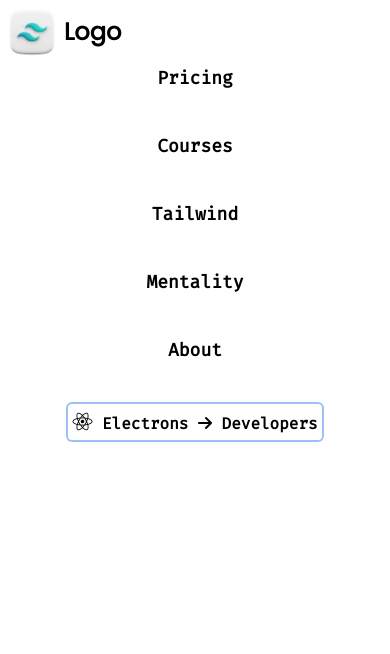
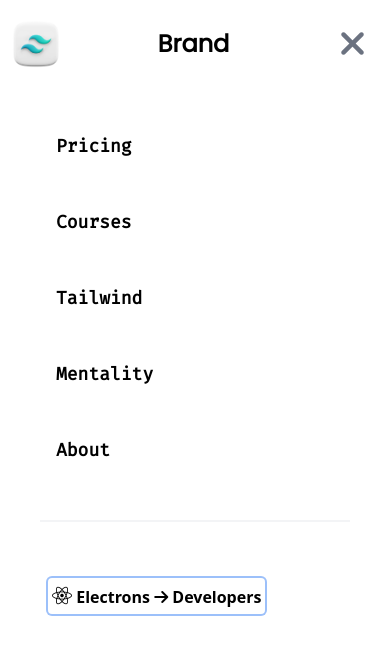
Before and after one commit to imlearning2024/nothing, a plain HTML site: page index.html in a window 390 px wide. Drawn offline with Linux system fonts and the light colour scheme.

Commit message:
more css

```diff
--- a/index.html
+++ b/index.html
@@ -25,13 +25,13 @@
       <!-- Links -->
       <div
         id="nav-menu"
-        class="font-code hidden md:flex gap-8 justify-between items-center"
+        class="font-code hidden lg:flex gap-8 justify-between items-center"
       >
-        <a href="#" class="text-lg hover:text-indigo-500">Pricing</a>
-        <a href="#" class="text-lg hover:text-indigo-500">Courses</a>
-        <a href="#" class="text-lg hover:text-indigo-500">Tailwind</a>
-        <a href="#" class="text-lg hover:text-indigo-500">Mentality</a>
-        <a href="#" class="text-lg hover:text-indigo-500">About</a>
+        <a href="#" class="text-lg">Pricing</a>
+        <a href="#" class="text-lg">Courses</a>
+        <a href="#" class="text-lg">Tailwind</a>
+        <a href="#" class="text-lg">Mentality</a>
+        <a href="#" class="text-lg">About</a>
       </div>
 
       <!-- Toggle Menu Button (Mobile) -->
@@ -42,18 +42,20 @@
       <!-- Electron Developers Button -->
       <button
         type="button"
-        class="hidden md:block font-semibold ring-2 hover:ring-violet-500 rounded p-1 hover:text-violet-500"
+        class="hidden lg:block font-semibold ring-2 hover:ring-violet-500 rounded p-1 hover:text-violet-500"
       >
         <i class="fa-brands fa-react text-xl"></i>
         <span>Electrons</span>
         <i class="fa-solid fa-arrow-right"></i>
         <span>Developers</span>
       </button>
-    </nav>
 
       <!-- for-mobile and smaller screen   -->
-    <div class="fixed bg-white inset-0 md:hidden font-semibold">
-      <div class="flex items-center gap-2 m-2">
+      <div
+        id="nav_mobile"
+        class="fixed bg-white inset-0 md:hidden font-semibold"
+      >
+        <div class="flex items-center gap-2 m-3 justify-between">
           <!-- Logo Image -->
           <a href="#">
             <img
@@ -62,20 +64,42 @@
               class="max-w-12 max-h-12 object-cover"
             />
           </a>
-        <span class="text-2xl text-black font-heading">Logo</span>
+          <span class="text-2xl text-black font-heading font-extrabold"
+            >Brand</span
+          >
+
+          <!-- Toggle Menu Button (Mobile) -->
+          <button class="md:hidden" type="button" onclick="toggleMenu()">
+            <i class="fa-solid fa-xmark text-4xl p-3 text-gray-500"></i>
+          </button>
         </div>
+
         <!-- links  -->
-      <div id="links" class="flex flex-col items-center gap-y-10 font-code">
-        <a href="#" class="text-lg hover:text-indigo-500">Pricing</a>
-        <a href="#" class="text-lg hover:text-indigo-500">Courses</a>
-        <a href="#" class="text-lg hover:text-indigo-500">Tailwind</a>
-        <a href="#" class="text-lg hover:text-indigo-500">Mentality</a>
-        <a href="#" class="text-lg hover:text-indigo-500">About</a>
-
+        <div
+          id="links"
+          class="flex flex-col items-start gap-y-4 font-code border-b-2 border-gray-100 m-10 pb-10"
+        >
+          <a href="#" class="text-lg w-full hover:bg-gray-50 rounded p-4 block"
+            >Pricing</a
+          >
+          <a href="#" class="text-lg w-full hover:bg-gray-50 rounded p-4 block"
+            >Courses</a
+          >
+          <a href="#" class="text-lg w-full hover:bg-gray-100 rounded p-4 block"
+            >Tailwind</a
+          >
+          <a href="#" class="text-lg w-full hover:bg-gray-50 rounded p-4 block"
+            >Mentality</a
+          >
+          <a href="#" class="text-lg w-full hover:bg-gray-50 rounded p-4 block"
+            >About</a
+          >
+        </div>
         <!-- Electron Developers Button -->
+        <div id="button-closer" class="w-full hover:bg-gray-50 rounded p-4">
           <button
           type="button"
-          class="font-semibold ring-2 hover:ring-violet-500 rounded p-1 hover:text-violet-500"
+          class="font-semibold ring-2 hover:ring-violet-500 rounded p-1 hover:text-violet-500 hover:bg-gray-50 ml-8"
         >
           <i class="fa-brands fa-react text-xl"></i>
           <span>Electrons</span>
@@ -83,7 +107,9 @@
           <span>Developers</span>
         </button>
         </div>
+
       </div>
+    </nav>
+  </body>
   <script src="./script.js"></script>
-  </body>
 </html>
--- a/script.js
+++ b/script.js
@@ -1,3 +1,7 @@
-function toggleMenu(){
-    console.log("first")
+const toggle_nav = document.getElementById("nav_mobile")
+
+function toggleMenu() {
+    console.log("toggle_working fine")
+
+    toggle_nav.classList.toggle("hidden")
 }
```
Also changed, not shown: style.css. Lines whose indentation alone changed are shown as unchanged.
